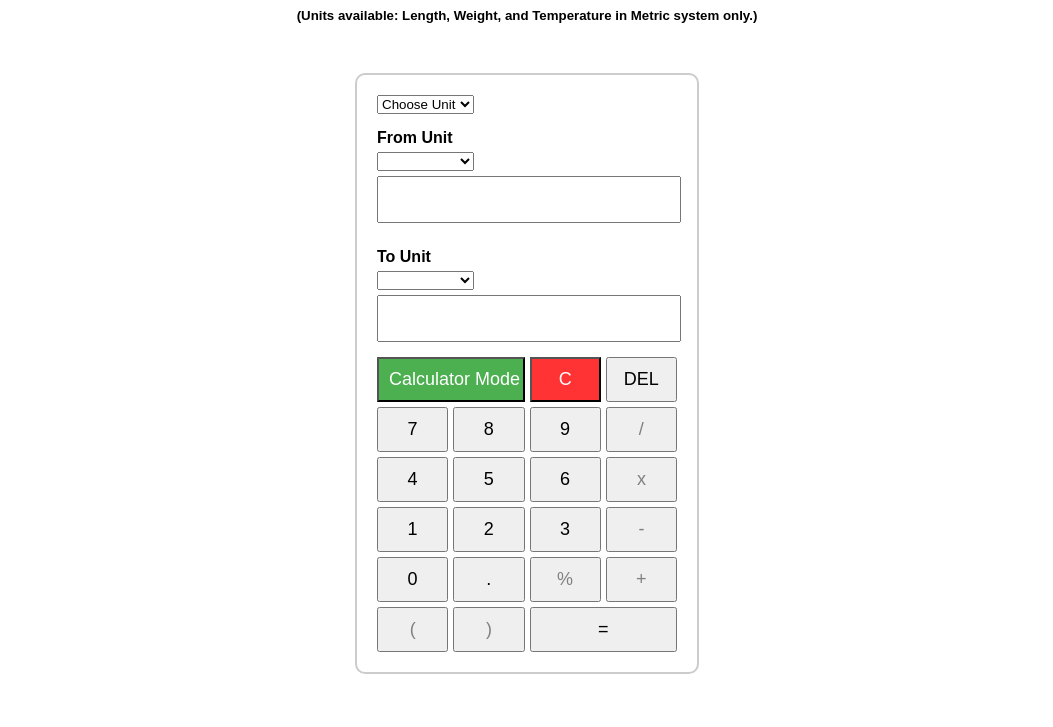
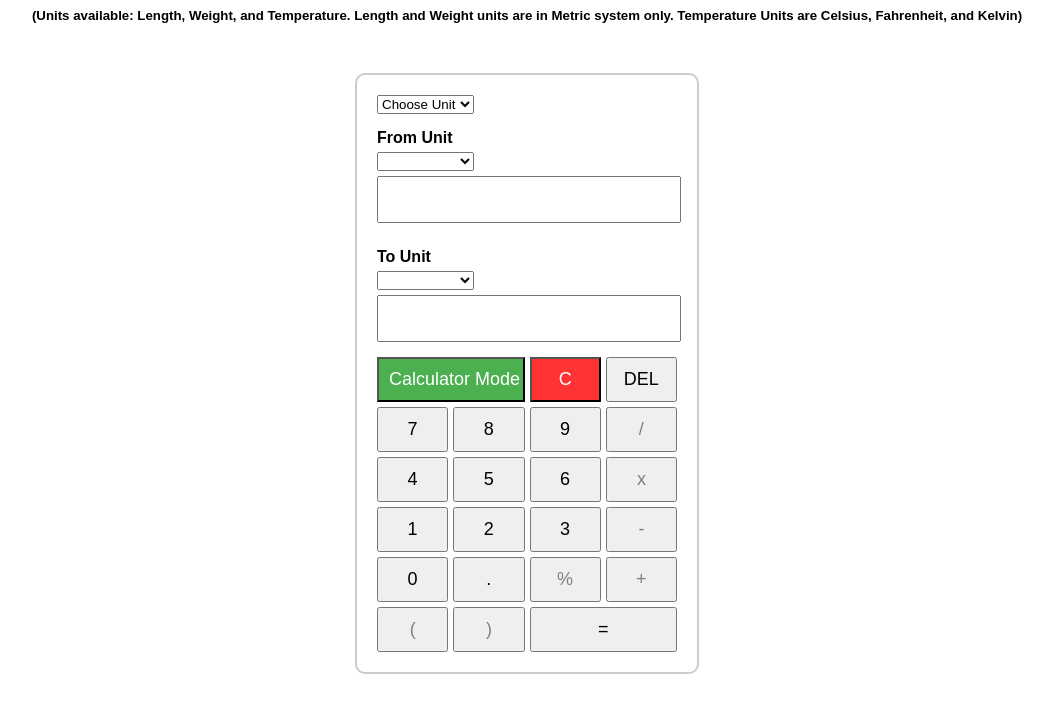
Before and after one commit to kimuell-james/Calculator-UnitConverter, a plain HTML site: page converter.html in a window 1280 px wide. Shown: the part 73-800 px from the top of the page, without its empty margins (113-1166 px from the left). Drawn offline with Linux system fonts and the light colour scheme.

Commit message:
Update converter.html

```diff
--- a/converter.html
+++ b/converter.html
@@ -11,7 +11,7 @@
         Unit Converter
     </h1>
     <h5>
-        (Units available: Length, Weight, and Temperature in Metric system only.)
+        (Units available: Length, Weight, and Temperature. Length and Weight units are in Metric system only. Temperature Units are Celsius, Fahrenheit, and Kelvin)
     </h5>
 
     <div class="converter">
```
